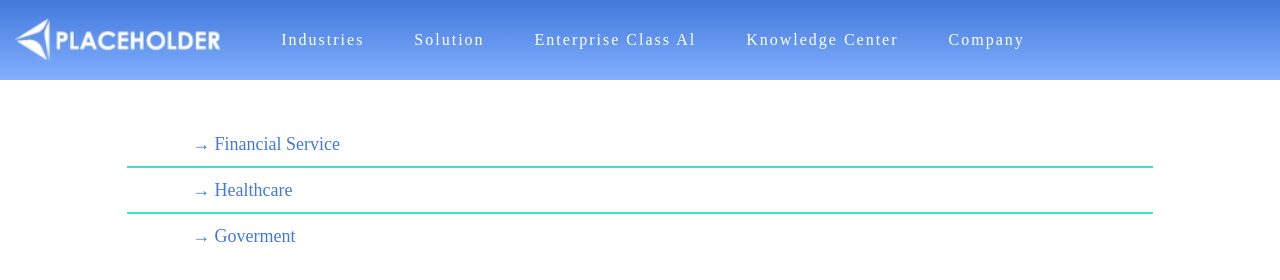
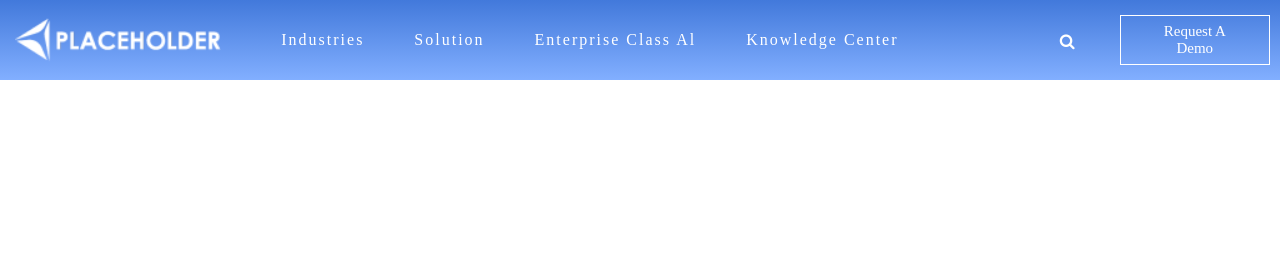
Before and after one commit to fessouma1/Navigation, a plain HTML site: page index.html in a window 1280 px wide. Drawn offline with Linux system fonts and the light colour scheme.

Commit message:
dropdown
completely style the dropdown

```diff
--- a/app.css
+++ b/app.css
@@ -99,7 +99,26 @@ h2 a{
     color: #4279db ;
 }
 hr{
+
     width: 80%;
     color: #38E5C4;
-    border: .5px solid;
+    border: 1px thin;
 }
+h2 a:hover{
+    color: #38E5C4;
+}
+li a i{
+    color: #FFFFFF;
+    padding: 33px 35px;
+    line-height: 50px;
+}
+#demo{
+    text-align: center;
+    font-family: futura;
+    font-size: 15px;
+    color: #FFFFFF;
+    border: 1px solid #FFFFFF;
+    background-color: transparent;
+    padding: 2px 25px;
+    margin: 15px 10px;
+}
--- a/index.html
+++ b/index.html
@@ -5,35 +5,37 @@
         <meta name="viewport" content="width=device-width, initial-scale=1.0">
         <title>Navigation</title>
         <link rel="stylesheet" href="https://fonts.googleapis.com/css?family=Open+Sans:400,600,700">
+        <link rel="stylesheet" href="https://cdnjs.cloudflare.com/ajax/libs/font-awesome/4.7.0/css/font-awesome.min.css">
         <link rel="stylesheet" href="app.css">
     </head>
     <body>
         <nav id="Navigation">
             <img src="/img/placeholder-logo.png">
             <ul class="Nav-item">
-                <li><a class="item" href ="#">Industries</a>
-                <ul style="display: none;">
-                    <li ><a class="dropDown" href ="#">Financial Service</a></li>
-                    <li ><a class="dropDown" href ="#">Healthcare</a></li>
-                    <li ><a class="dropDown" href ="#">Goverment</a></li>
-                </ul>
-            </li>
-
+                <li><a class="item" href ="#">Industries</a></li>
                 <li ><a class="item" href="#">Solution</a> </li>
                 <li ><a class="item" href="#">Enterprise Class Al</a></li>
                 <li ><a class="item" href="#">Knowledge Center</a></li>
                 <li ><a class="item" href="#">Company</a></li>
                 </ul>
             </ul>
+            <ul>
+                <li>
+                    <a  href ="#" ><i id="search" class="fa fa-search"></i></a>
+                </li>
+            </ul>
+            <button id="demo">Request A Demo</button>
+
         </nav>
 
-        <div id="Industies">
+        <div id="Industies" style="display: none;">
 
                     <h2 class="dropDown"><a  href ="#" ><span>&#8594;</span> Financial Service</a></h2>
                     <hr>
                     <h2 class="dropDown"><a href ="#" ><span>&#8594;</span> Healthcare</a></h2>
                     <hr>
                     <h2 class="dropDown"><a href ="#" ><span>&#8594;</span> Goverment</a></h2>
+                    <hr style="width: 100%; color: #38E5C4; border: 1px thin; margin-top: 20px;">
 
         </div>
     </body>
```
